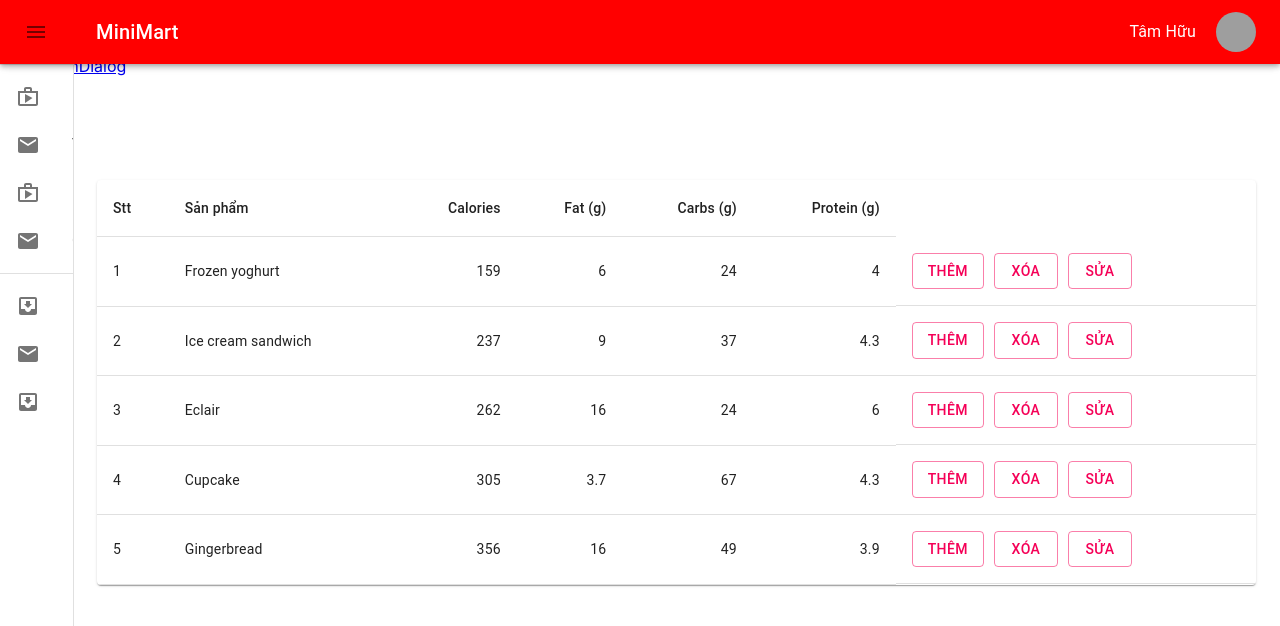
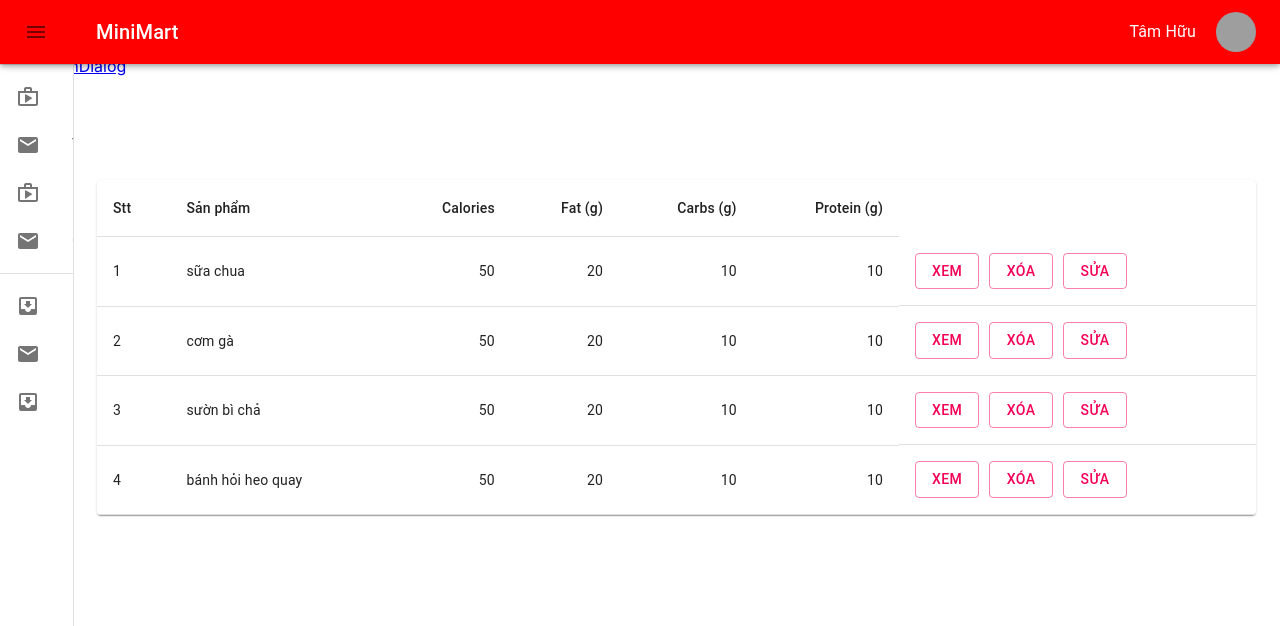
Before and after one commit to TamHuu/HahaloloTam, a React (Create React App) app: page /FormDialog in a window 1280 px wide. Shown: the top 626 px of the page. Built offline with nearby package versions, Linux system fonts and the light colour scheme; grey boxes are pictures that could not be loaded; the HTML template or start-up script is replaced by a standard one.

Commit message:
tamhahalolo

```diff
--- a/src/Atomic/Drawer/MiniDrawer.jsx
+++ b/src/Atomic/Drawer/MiniDrawer.jsx
@@ -17,7 +17,7 @@ import ListItemText from "@material-ui/core/ListItemText";
 import InboxIcon from "@material-ui/icons/MoveToInbox";
 import MailIcon from "@material-ui/icons/Mail";
 import Products from "../Table/BasicTable";
-import { Avatar } from "@material-ui/core";
+import { Avatar, Button } from "@material-ui/core";
 import { ShopOutlined } from "@material-ui/icons";
 
 const drawerWidth = 240;
--- a/src/Atomic/Table/BasicTable.jsx
+++ b/src/Atomic/Table/BasicTable.jsx
@@ -1,4 +1,4 @@
-import React from "react";
+import React, { useState } from "react";
 import { makeStyles } from "@material-ui/core/styles";
 import Table from "@material-ui/core/Table";
 import TableBody from "@material-ui/core/TableBody";
@@ -15,21 +15,67 @@ const useStyles = makeStyles({
   },
 });
 
-function createData(nodot, name, calories, fat, carbs, protein) {
-  return { nodot, name, calories, fat, carbs, protein };
-}
+const rows = [
+  {
+    id: "SP1",
+    nodot: "1",
+    name: "sữa chua",
+    calories: "50",
+    fat: "20",
+    carbs: "10",
+    protein: "10",
+  },
 
-const rows = [
-  createData("1", "Frozen yoghurt", 159, 6.0, 24, 4.0),
-  createData("2", "Ice cream sandwich", 237, 9.0, 37, 4.3),
-  createData("3", "Eclair", 262, 16.0, 24, 6.0),
-  createData("4", "Cupcake", 305, 3.7, 67, 4.3),
-  createData("5", "Gingerbread", 356, 16.0, 49, 3.9),
+  {
+    id: "SP2",
+    nodot: "2",
+    name: "cơm gà",
+    calories: "50",
+    fat: "20",
+    carbs: "10",
+    protein: "10",
+  },
+
+  {
+    id: "SP3",
+    nodot: "3",
+    name: "sườn bì chả",
+    calories: "50",
+    fat: "20",
+    carbs: "10",
+    protein: "10",
+  },
+
+  {
+    id: "SP4",
+    nodot: "4",
+    name: "bánh hỏi heo quay",
+    calories: "50",
+    fat: "20",
+    carbs: "10",
+    protein: "10",
+  },
 ];
 
 export default function BasicTable({ clickHandler }) {
   const classes = useStyles();
-
+  const [DataTable, setDataTable] = useState(rows);
+  const onAddHandler = (item) => {
+    setDataTable([
+      ...DataTable,
+      {
+        nodot: "6",
+        name: item.product,
+        calories: item.quantity,
+        fat: item.description,
+        carbs: "70",
+        protein: "50",
+      },
+    ]);
+  };
+  const onDeleteHandler = (id) => {
+    setDataTable(DataTable.filter((item) => item.id !== id));
+  };
   return (
     <TableContainer component={Paper}>
       <Table className={classes.table} aria-label="simple table">
@@ -44,7 +90,7 @@ export default function BasicTable({ clickHandler }) {
           </TableRow>
         </TableHead>
         <TableBody>
-          {rows.map((row) => (
+          {DataTable.map((row) => (
             <TableRow key={row.nodot}>
               <TableCell component="th" scope="row">
                 {row.nodot}
@@ -65,7 +111,11 @@ export default function BasicTable({ clickHandler }) {
                 }}
               >
                 <div className={classes.root}>
-                  <FormDialog></FormDialog>
+                  <FormDialog
+                    row={row}
+                    onAdd={onAddHandler}
+                    onDelete={onDeleteHandler}
+                  ></FormDialog>
                 </div>
               </TableCell>
             </TableRow>
--- a/src/Atomic/Table/FormDialog.jsx
+++ b/src/Atomic/Table/FormDialog.jsx
@@ -1,16 +1,17 @@
-import React from "react";
+import React, { useState } from "react";
 import Button from "@material-ui/core/Button";
 import TextField from "@material-ui/core/TextField";
 import Dialog from "@material-ui/core/Dialog";
 import DialogActions from "@material-ui/core/DialogActions";
 import DialogContent from "@material-ui/core/DialogContent";
-
 import DialogTitle from "@material-ui/core/DialogTitle";
-
 import { Fragment } from "react";
 
-export default function FormDialog() {
+export default function FormDialog(props) {
   const [open, setOpen] = React.useState(false);
+  const [product, setProduct] = React.useState("");
+  const [description, setDescription] = useState("");
+  const [quantity, setQuantity] = useState("");
 
   const handleClickOpen = () => {
     setOpen(true);
@@ -20,6 +21,25 @@ export default function FormDialog() {
     setOpen(false);
   };
 
+  //
+  const productHandler = (e) => {
+    setProduct(e.target.value);
+  };
+  const descriptionHandler = (e) => {
+    setDescription(e.target.value);
+  };
+  const quantityHandler = (e) => {
+    setQuantity(e.target.value);
+  };
+
+  //event onClick
+  const handleAdd = () => {
+    props.onAdd({ product, description, quantity });
+  };
+
+  const handleUpdate = () => {
+    console.log({ product, quantity, description });
+  };
   return (
     <Fragment>
       <Button
@@ -28,13 +48,13 @@ export default function FormDialog() {
         onClick={handleClickOpen}
         style={{ marginRight: "10px" }}
       >
-        Thêm
+        Xem
       </Button>
       <Button
         variant="outlined"
         style={{ marginRight: "10px" }}
         color="secondary"
-        onClick={handleClickOpen}
+        onClick={() => props.onDelete(props.row.id)}
       >
         Xóa
       </Button>
@@ -54,6 +74,8 @@ export default function FormDialog() {
             label="Tên sản phẩm"
             fullWidth={true}
             style={{ marginBottom: "2rem" }}
+            value={product}
+            onChange={productHandler}
           />
           <TextField
             id="Sửa"
@@ -61,6 +83,8 @@ export default function FormDialog() {
             variant="filled"
             fullWidth={true}
             style={{ marginBottom: "1rem" }}
+            value={description}
+            onChange={descriptionHandler}
           />
           <TextField
             id="Xóa"
@@ -68,6 +92,8 @@ export default function FormDialog() {
             variant="outlined"
             fullWidth={true}
             style={{ marginBottom: "1rem" }}
+            value={quantity}
+            onChange={quantityHandler}
           />
           <TextField
             id="Thoát"
@@ -78,13 +104,11 @@ export default function FormDialog() {
         </DialogContent>
 
         <DialogActions>
-          <Button onClick={handleClose} color="primary">
+          <Button onClick={handleAdd} color="primary">
             Thêm
           </Button>
-          <Button onClick={handleClose} color="primary">
-            Xóa
-          </Button>
-          <Button onClick={handleClose} color="primary">
+
+          <Button onClick={handleUpdate} color="primary">
             Sửa
           </Button>
           <Button onClick={handleClose} color="primary">
```
